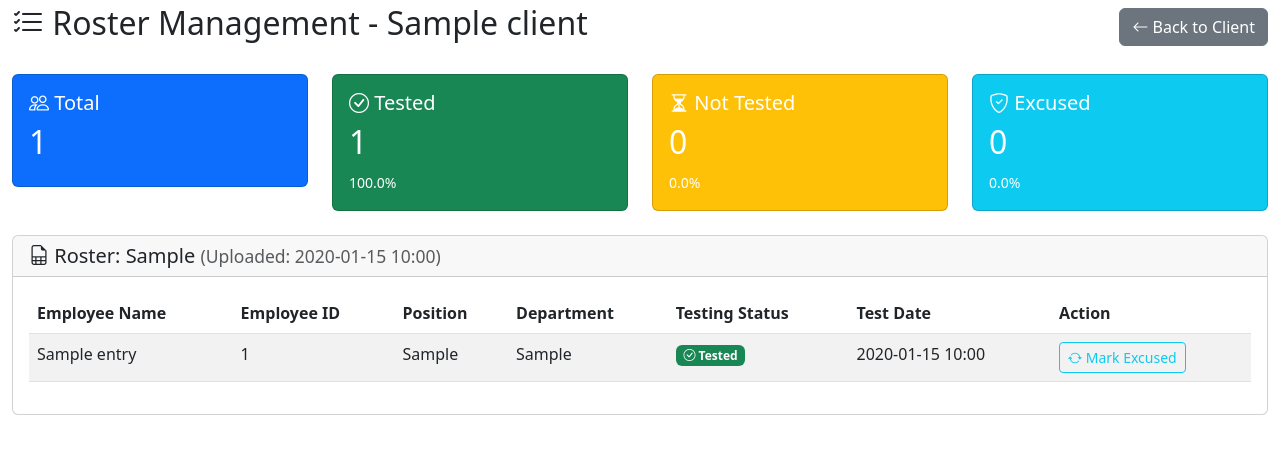
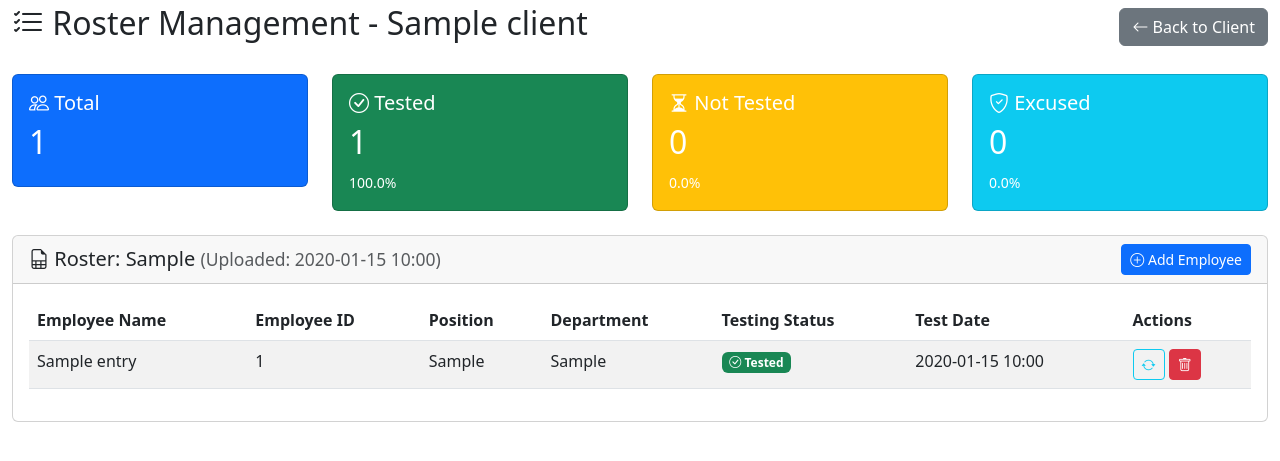
Before and after one commit to packNsnap/Random-pool, a FastAPI app: page /clients/1/roster in a window 1280 px wide. Shown: the part 56-517 px from the top of the page. Run offline with FastAPI, Linux system fonts and the light colour scheme; the visitor is signed in with stand-in values (Sample User, id 1); tables that the repository leaves empty hold one stand-in row (values such as "Sample post").

Commit message:
Add ability to manually add and remove employees from rosters
Adds functionality to add employees via a modal and delete individual roster entries. Updates UI for managing roster employees and their testing status.

Replit-Commit-Author: Agent
Replit-Commit-Session-Id: 77d187f3-610d-43a3-bc20-614b7505431f
Replit-Commit-Checkpoint-Type: intermediate_checkpoint
Replit-Commit-Event-Id: 578988b5-0819-40b0-a9a7-14f8f5f87742
Replit-Commit-Screenshot-Url: https://storage.googleapis.com/screenshot-production-us-central1/2f23edb6-68a7-46dc-943d-7637cd790775/77d187f3-610d-43a3-bc20-614b7505431f/FgQMYIF

```diff
--- a/templates/roster_view.html
+++ b/templates/roster_view.html
@@ -65,12 +65,15 @@
         </div>
 
         <div class="card">
-            <div class="card-header">
+            <div class="card-header d-flex justify-content-between align-items-center">
                 <h5 class="mb-0">
                     <i class="bi bi-file-earmark-spreadsheet"></i>
                     Roster: {{ roster.quarter }}
                     <small class="text-muted">(Uploaded: {{ roster.received_at|format_datetime }})</small>
                 </h5>
+                <button type="button" class="btn btn-sm btn-primary" data-bs-toggle="modal" data-bs-target="#addEmployeeModal">
+                    <i class="bi bi-plus-circle"></i> Add Employee
+                </button>
             </div>
             <div class="card-body">
                 <div class="table-responsive">
@@ -83,7 +86,7 @@
                                 <th>Department</th>
                                 <th>Testing Status</th>
                                 <th>Test Date</th>
-                                <th>Action</th>
+                                <th>Actions</th>
                             </tr>
                         </thead>
                         <tbody>
@@ -113,17 +116,22 @@
                                     <form method="post" action="/roster_entries/{{ entry.id }}/toggle_test" style="display: inline;">
                                         {% if entry.testing_status == "not_tested" %}
                                         <button type="submit" class="btn btn-sm btn-outline-success" title="Click to cycle: Not Tested → Tested → Excused">
-                                            <i class="bi bi-arrow-repeat"></i> Mark Tested
+                                            <i class="bi bi-arrow-repeat"></i>
                                         </button>
                                         {% elif entry.testing_status == "tested" %}
                                         <button type="submit" class="btn btn-sm btn-outline-info" title="Click to cycle: Tested → Excused → Not Tested">
-                                            <i class="bi bi-arrow-repeat"></i> Mark Excused
+                                            <i class="bi bi-arrow-repeat"></i>
                                         </button>
                                         {% else %}
                                         <button type="submit" class="btn btn-sm btn-outline-warning" title="Click to cycle: Excused → Not Tested → Tested">
-                                            <i class="bi bi-arrow-repeat"></i> Mark Not Tested
+                                            <i class="bi bi-arrow-repeat"></i>
                                         </button>
                                         {% endif %}
+                                    </form>
+                                    <form method="post" action="/roster_entries/{{ entry.id }}/delete" style="display: inline;">
+                                        <button type="submit" class="btn btn-sm btn-danger" onclick="return confirm('Remove {{ entry.employee_name }} from this roster?')" title="Delete employee">
+                                            <i class="bi bi-trash"></i>
+                                        </button>
                                     </form>
                                 </td>
                             </tr>
@@ -136,4 +144,41 @@
         {% endif %}
     </div>
 </div>
+
+{% if roster %}
+<div class="modal fade" id="addEmployeeModal" tabindex="-1">
+    <div class="modal-dialog">
+        <div class="modal-content">
+            <form method="post" action="/rosters/{{ roster.id }}/add_entry">
+                <div class="modal-header">
+                    <h5 class="modal-title">Add Employee to Roster</h5>
+                    <button type="button" class="btn-close" data-bs-dismiss="modal"></button>
+                </div>
+                <div class="modal-body">
+                    <div class="mb-3">
+                        <label for="employee_name" class="form-label">Employee Name *</label>
+                        <input type="text" class="form-control" id="employee_name" name="employee_name" required>
+                    </div>
+                    <div class="mb-3">
+                        <label for="employee_id" class="form-label">Employee ID</label>
+                        <input type="text" class="form-control" id="employee_id" name="employee_id">
+                    </div>
+                    <div class="mb-3">
+                        <label for="position" class="form-label">Position</label>
+                        <input type="text" class="form-control" id="position" name="position">
+                    </div>
+                    <div class="mb-3">
+                        <label for="department" class="form-label">Department</label>
+                        <input type="text" class="form-control" id="department" name="department">
+                    </div>
+                </div>
+                <div class="modal-footer">
+                    <button type="button" class="btn btn-secondary" data-bs-dismiss="modal">Cancel</button>
+                    <button type="submit" class="btn btn-primary">Add Employee</button>
+                </div>
+            </form>
+        </div>
+    </div>
+</div>
+{% endif %}
 {% endblock %}
```
